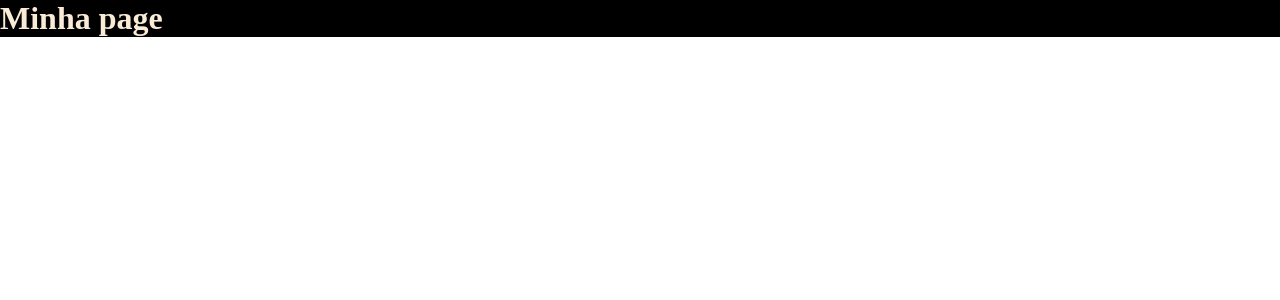
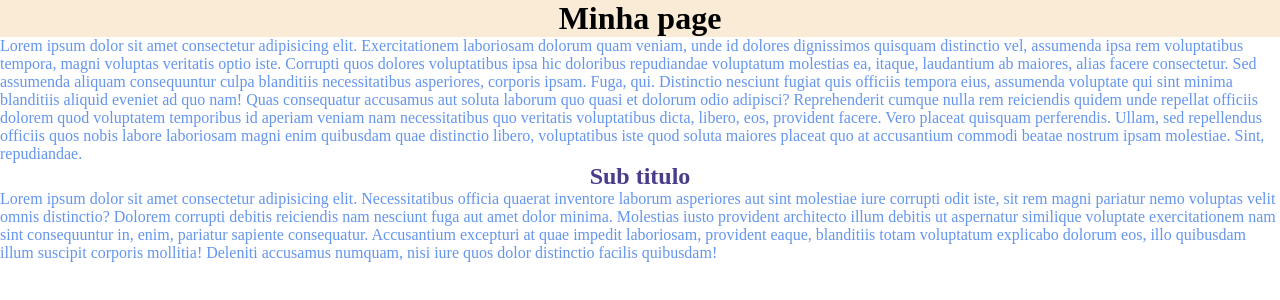
Before and after one commit to yuridpaula19/aula_branch, a plain HTML site: page index.html in a window 1280 px wide. Drawn offline with Linux system fonts and the light colour scheme.

Commit message:
Novas funcionalidades

```diff
--- a/CSS/style.css
+++ b/CSS/style.css
@@ -7,4 +7,19 @@
 h1{
     color: antiquewhite;
     background-color: black;
+    text-align: center;
 }
+
+h1:hover{
+    color: black;
+    background-color: antiquewhite;
+}
+
+p{
+    color: cornflowerblue;
+}
+
+h2{
+    text-align: center;
+    color: darkslateblue;
+}
--- a/index.html
+++ b/index.html
@@ -4,11 +4,24 @@
     <meta charset="UTF-8">
     <meta name="viewport" content="width=device-width, initial-scale=1.0">
     <title>Document</title>
-    <link rel="stylesheet" href="../aula_branch/CSS/style.css">
+    <link rel="stylesheet" href="CSS/style.css">
 </head>
 <body>
     <h1>Minha page</h1>
 
+    <p>Lorem ipsum dolor sit amet consectetur adipisicing elit. Exercitationem laboriosam dolorum quam veniam, unde id dolores dignissimos quisquam distinctio vel, assumenda ipsa rem voluptatibus tempora, magni voluptas veritatis optio iste.
+    Corrupti quos dolores voluptatibus ipsa hic doloribus repudiandae voluptatum molestias ea, itaque, laudantium ab maiores, alias facere consectetur. Sed assumenda aliquam consequuntur culpa blanditiis necessitatibus asperiores, corporis ipsam. Fuga, qui.
+    Distinctio nesciunt fugiat quis officiis tempora eius, assumenda voluptate qui sint minima blanditiis aliquid eveniet ad quo nam! Quas consequatur accusamus aut soluta laborum quo quasi et dolorum odio adipisci?
+    Reprehenderit cumque nulla rem reiciendis quidem unde repellat officiis dolorem quod voluptatem temporibus id aperiam veniam nam necessitatibus quo veritatis voluptatibus dicta, libero, eos, provident facere. Vero placeat quisquam perferendis.
+    Ullam, sed repellendus officiis quos nobis labore laboriosam magni enim quibusdam quae distinctio libero, voluptatibus iste quod soluta maiores placeat quo at accusantium commodi beatae nostrum ipsam molestiae. Sint, repudiandae.</p>
+
+    <h2>Sub titulo</h2>
+
+    <p>Lorem ipsum dolor sit amet consectetur adipisicing elit. Necessitatibus officia quaerat inventore laborum asperiores aut sint molestiae iure corrupti odit iste, sit rem magni pariatur nemo voluptas velit omnis distinctio?
+    Dolorem corrupti debitis reiciendis nam nesciunt fuga aut amet dolor minima. Molestias iusto provident architecto illum debitis ut aspernatur similique voluptate exercitationem nam sint consequuntur in, enim, pariatur sapiente consequatur.
+    Accusantium excepturi at quae impedit laboriosam, provident eaque, blanditiis totam voluptatum explicabo dolorum eos, illo quibusdam illum suscipit corporis mollitia! Deleniti accusamus numquam, nisi iure quos dolor distinctio facilis quibusdam!</p>
+
+
     <script src="js/script.js"></script>
 </body>
 </html>
```
